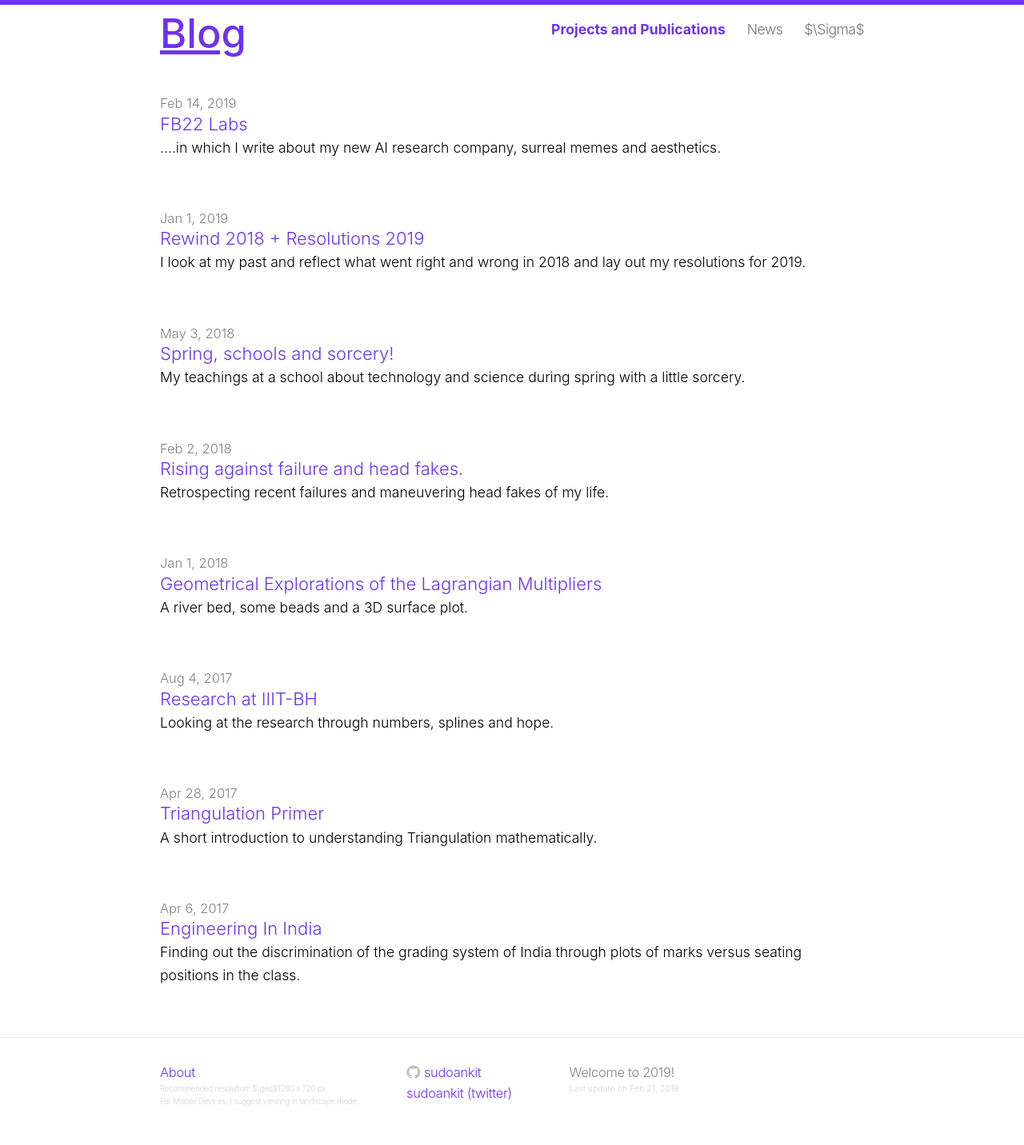
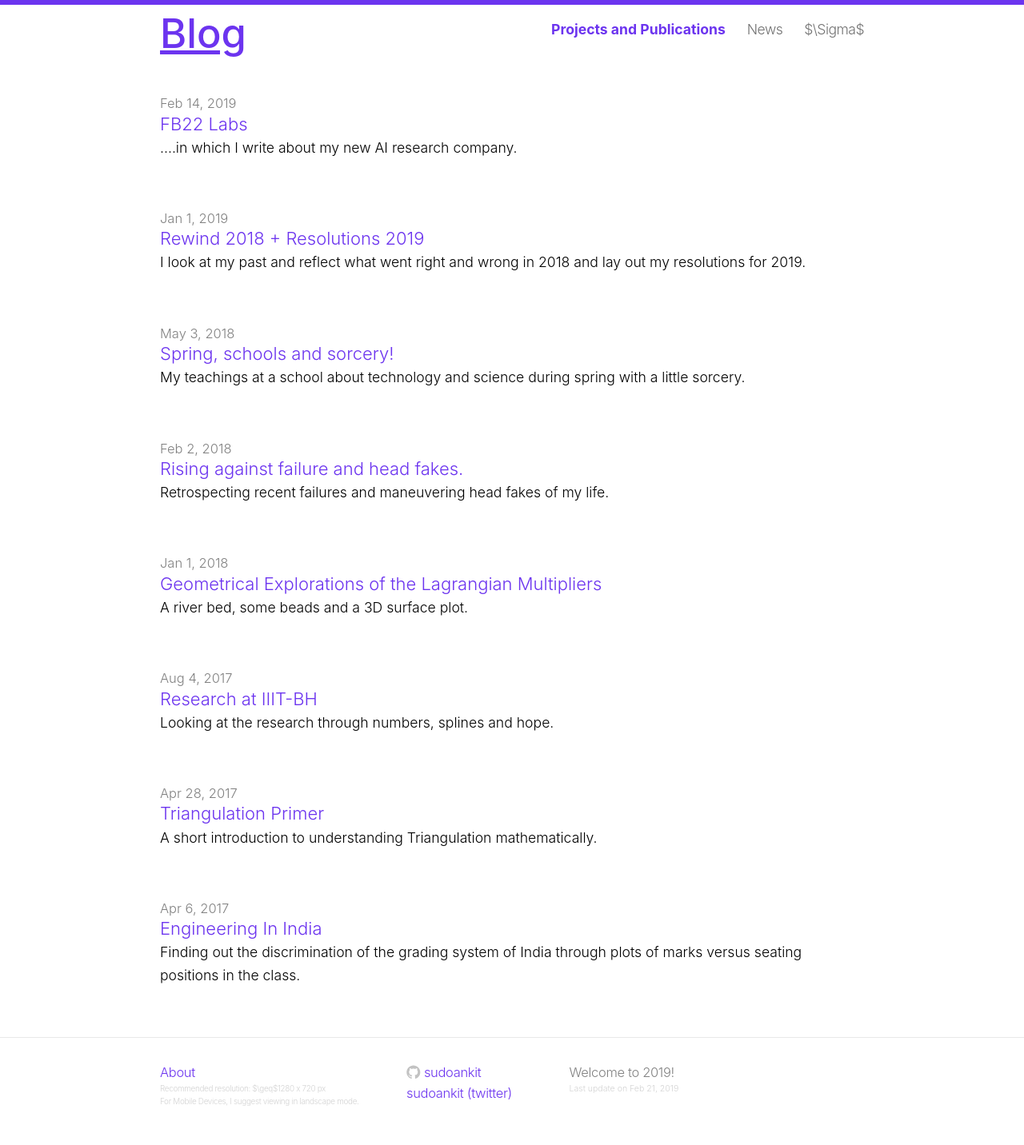
Before and after one commit to sudoankit/sudoankit.github.io, a Jekyll site: the page built from index.html, in a window 1280 px wide. Shown: the whole page at 80% size. Built offline with Jekyll 4.4.1, drawn with Linux system fonts in a browser that asks for light colours; a script that is not in the unit is left out; the list of posts is cut into pages by our own code; comment, search, counter and statistics services are not loaded.

Commit message:
post meta fix

```diff
--- a/_posts/2019-02-8-FB22.md
+++ b/_posts/2019-02-8-FB22.md
@@ -2,7 +2,7 @@
 layout: post
 comments: false;
 title: "FB22 Labs"
-excerpt: "....in which I write about my new AI research company, surreal memes and aesthetics."
+excerpt: "....in which I write about my new AI research company."
 date: 2019-02-14 13:00:00 +0530
 mathjax: true
 ---
```
